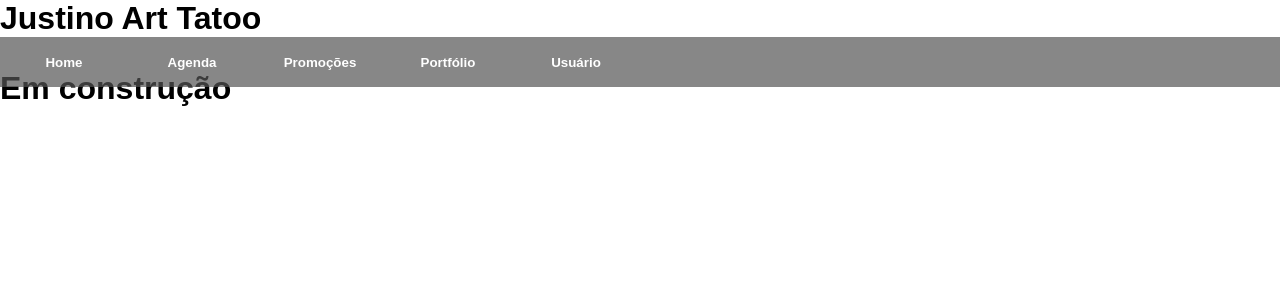
After one commit to zzzaik/OPE_Draco, a Django app: template Projeto_OPE/core/templates/login.html in a window 1280 px wide. The commit adds this page. Shown: the top 300 px of the page. Run offline with Django 3.2, Linux system fonts and the light colour scheme; the template is opened without the code that fills it, so the values that code supplies are empty.

Commit message:
Criação dos htmls, remoção de arquivos de controle das Docs

```diff
--- a/Projeto_OPE/Projeto_OPE/urls.py
+++ b/Projeto_OPE/Projeto_OPE/urls.py
@@ -16,9 +16,13 @@ Including another URLconf
 from django.contrib import admin
 from django.conf.urls import url
 from django.conf.urls.static import static
-from core.views import index
+from core.views import index, agenda, promocao, portfolio, login
 
 urlpatterns = [
     url(r'admin/', admin.site.urls, name = 'admin'),
-    url(r'$', index, name = 'home')
+    url(r'$', index, name = 'home'),
+    url(r'agenda/', agenda, name = 'agenda'),
+    url(r'promocao/', promocao, name = 'promocao'),
+    url(r'portfolio/', portfolio, name = 'portfolio'),
+    url(r'login/', login, name = 'login'),
 ]
--- a/Projeto_OPE/core/static/css/base.css
+++ b/Projeto_OPE/core/static/css/base.css
@@ -16,12 +16,13 @@ main {
 }
 
 .containerMenu {
-    position: fixed;
+    position: relative;
     display: flex;
     flex-direction: row;
     width: 100%;
     height: min-content;
-    background-color: blue;
+    opacity: 0.7;
+    background-color: #555555;
 }
 
 .itemMenu {
@@ -30,13 +31,13 @@ main {
     align-items: center;
     width: 10%;
     height: 50px;
-    background-color: blue;
+    border: none;
+    background-color: #555555;
 }
 .itemMenu:hover{
-    background-color: #9f9fff;
+    background-color: #767676;
     transition: 0.5s;
 }
-
 
 .linkMenu{
     font-weight: bold;
@@ -46,5 +47,5 @@ main {
     text-align: center;
 }
 .itemMenu:hover .linkMenu{
-    color: blue;
+    color: black;
 }
--- a/Projeto_OPE/core/templates/base.html
+++ b/Projeto_OPE/core/templates/base.html
@@ -6,17 +6,21 @@
         <meta name="viewport" content="width = device-width, initial-scale = 1.0"/>
         <link rel="icon" href="{% static '/' %}img/icon.ico" type="image/x-icon"/>
         <link rel="stylesheet" href="{% static '/' %}css/base.css" />
-        <link rel="stylesheet" href='{% block unic_style %}{% endblock %}'/>
+        <link rel="stylesheet" href="{% block unic_style %}{% endblock %}"/>
         <script src="{% static '/' %}js/script.js"></script>
         <title>{% block title %}{% endblock %}</title>
     </head>
     <body>
         <header>
-            <nav class="containerMenu">
-                <div class="itemMenu"><a class="linkMenu" href="#novas">Novas</a></div>
-                <div class="itemMenu"><a class="linkMenu" href="#top10">Top 10</a></div>
-                <div class="itemMenu"><a class="linkMenu" href="#">Portifólio</a></div>
-                <div class="itemMenu"><a class="linkMenu" href="#">Sobre</a></div>
+            <div class="Loja">
+                <h1>Justino Art Tatoo</h1>
+            </div>
+            <nav class="containerMenu" id="topMenu">
+                <button class="itemMenu"><a class="linkMenu" href="{% url 'home' %}">Home</a></button>
+                <button class="itemMenu"><a class="linkMenu" href="{% url 'agenda' %}">Agenda</a></button>
+                <button class="itemMenu"><a class="linkMenu" href="{% url 'promocao' %}">Promoções</a></button>
+                <button class="itemMenu"><a class="linkMenu" href="{% url 'portfolio' %}">Portfólio</a></button>
+                <button class="itemMenu"><a class="linkMenu" href="{% url 'login' %}">Usuário</a></button>
             </nav>
         </header>
         <main class="main">{% block main %}{% endblock %}</main>
--- a/Projeto_OPE/core/templates/index.html
+++ b/Projeto_OPE/core/templates/index.html
@@ -1,7 +1,7 @@
 {% extends 'base.html' %}
 {% load static %}
 {% block unic_style %}{% static '/' %}css/index.css{% endblock %}
-{% block title %}Home{% endblock %}
+{% block title %}Justino Art Tatoo{% endblock %}
 {% block main %}
     <div class="containerCarousel" id="novas">
         <div class="carousel">
--- /dev/null
+++ b/Projeto_OPE/core/templates/login.html
@@ -0,0 +1,7 @@
+{% extends 'base.html' %}
+{% load static %}
+{% block unic_style %}{% static '/' %}css/index.css{% endblock %}
+{% block title %}Login{% endblock %}
+{% block main %}
+    <h1>Em construção</h1>
+{% endblock %}
```
Also changed, not shown: Projeto_OPE/core/static/js/base.js (+9 -0 lines), Projeto_OPE/core/static/js/script.js (+13 -0 lines), Projeto_OPE/core/templates/agenda.html (added, +7 -0 lines), Projeto_OPE/core/templates/portfolio.html (added, +7 -0 lines), Projeto_OPE/core/templates/promocao.html (added, +7 -0 lines), Projeto_OPE/core/views.py (+12 -0 lines), Projeto_OPE/core/static/img/icon.ico (added), Projeto_OPE/db.sqlite3, 2 other files.
